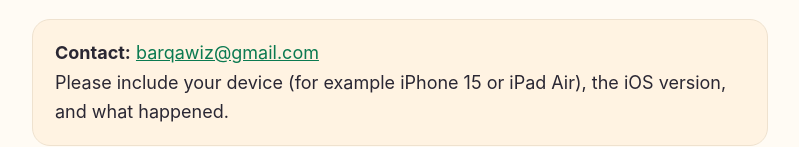
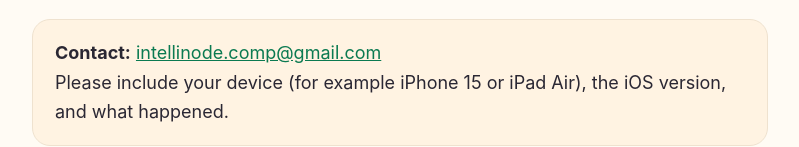
Before and after one commit to Barqawiz/kids-learning, a plain HTML site: page support.html in a window 1280 px wide. Shown: the part 193-340 px from the top of the page, without its empty margins (240-1039 px from the left). Drawn offline with Linux system fonts and the light colour scheme.

Commit message:
Update support email address in support.html

```diff
--- a/support.html
+++ b/support.html
@@ -22,7 +22,7 @@
     <p class="meta">Answers for parents. If something here doesn't help, write to us and we'll reply.</p>
 
     <div class="contact">
-      <strong>Contact:</strong> <a href="mailto:barqawiz@gmail.com?subject=Phonics%20House%20Support">barqawiz@gmail.com</a><br>
+      <strong>Contact:</strong> <a href="mailto:intellinode.comp@gmail.com?subject=Phonics%20House%20Support">intellinode.comp@gmail.com</a><br>
       Please include your device (for example iPhone 15 or iPad Air), the iOS version, and what happened.
     </div>
 
```
